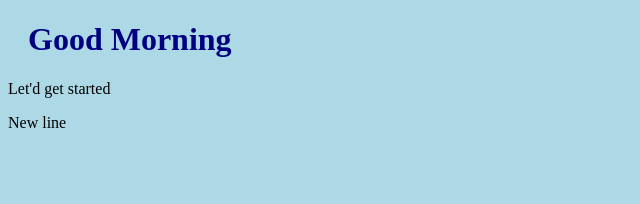
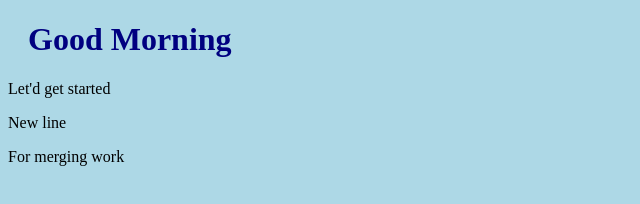
Before and after one commit to Aratil/August, a plain HTML site: page index.html in a window 1280 px wide. Shown: the whole page, without its empty margins (0-640 px from the left). Drawn offline with Linux system fonts and the light colour scheme.

Commit message:
updated index.html for emergency fix

```diff
--- a/index.html
+++ b/index.html
@@ -9,6 +9,8 @@
 <h1>Good Morning</h1>
 <p>Let'd get started</p>
 <p>New line</p>
+
+<p> For merging work</p>
 <body>
 
 </html>
```
